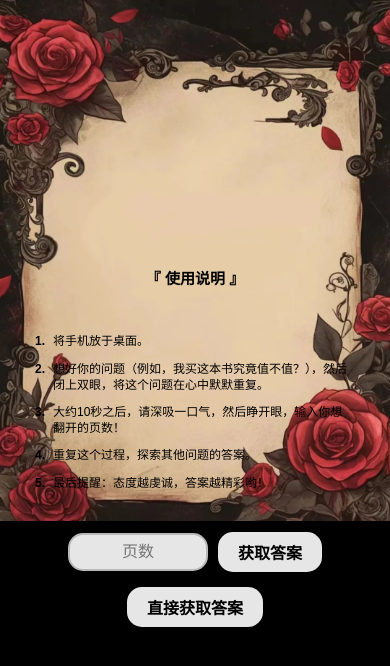
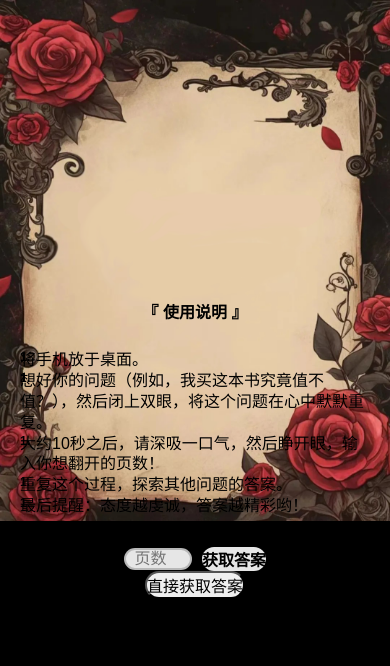
Before and after one commit to yue493152992/book-of-answers, a plain HTML site: page index.html in a window 390 px wide. Both pictures are taken after a click on the button "寻找答案". Drawn offline with Linux system fonts and the light colour scheme.

Commit message:
Update styles.css

```diff
--- a/styles.css
+++ b/styles.css
@@ -113,27 +113,21 @@ body {
 .container header {
     text-align: center;
     position: relative;
-    margin-bottom: 35px;
+    margin-bottom: 25px;
     display: flex;
     justify-content: center;
     align-items: center;
 }
 
 .container header h1 {
-    font-size: 18px;
+    font-size: 16px;
     color: #000000;
     position: relative;
     display: inline-block;
     padding: 0 20px;
     text-shadow: none;
     font-weight: bold;
-    margin-bottom: 12px;
-}
-
-.container header h1::before,
-.container header h1::after {
-    width: 30px;
-    height: 22px;
+    margin-bottom: 10px;
 }
 
 .instructions {
@@ -149,14 +143,14 @@ body {
 }
 
 .instructions li {
-    margin-bottom: 14px;
+    margin-bottom: 12px;
     color: #000000;
-    padding-left: 25px;
+    padding-left: 20px;
     padding-right: 15px;
-    font-size: 13px;
+    font-size: 12px;
     position: relative;
     text-shadow: none;
-    line-height: 1.4;
+    line-height: 1.3;
     text-align: left;
 }
 
@@ -167,18 +161,14 @@ body {
     left: 0;
     color: #000000;
     font-weight: bold;
-    font-size: 13px;
-}
-
-.instructions {
-    counter-reset: item;
+    font-size: 12px;
 }
 
 .answer-section {
     text-align: center;
-    margin-bottom: 30px;
+    margin-bottom: 25px;
     padding: 0 10px;
-    margin-top: 40px;
+    margin-top: 30px;
     width: 100%;
 }
 
@@ -186,15 +176,15 @@ body {
     display: flex;
     justify-content: center;
     align-items: center;
-    margin-top: 30px;
+    margin-top: 20px;
     flex-wrap: wrap;
     gap: 10px;
 }
 
 .page-input {
-    width: 160px;
+    width: 140px;
     padding: 8px 12px;
-    font-size: 16px;
+    font-size: 14px;
     border: 2px solid rgba(0, 0, 0, 0.2);
     border-radius: 15px;
     text-align: center;
@@ -204,37 +194,11 @@ body {
     -moz-appearance: textfield;
 }
 
-/* 去掉 Firefox 的上下选择按钮 */
-.page-input::-webkit-outer-spin-button,
-.page-input::-webkit-inner-spin-button {
-    -webkit-appearance: none;
-    margin: 0;
-}
-
-.page-input:focus {
-    outline: none;
-    border-color: rgba(0, 0, 0, 0.4);
-    box-shadow: 0 0 5px rgba(0, 0, 0, 0.1);
-}
-
+.answer-button,
 .random-answer-button {
-    display: block;
-    margin: 15px auto 0;
-    background-color: rgba(255, 255, 255, 0.9);
-    color: #000000;
-    border: none;
-    padding: 8px 30px;
-    font-size: 16px;
+    padding: 8px 20px;
+    font-size: 14px;
     border-radius: 15px;
-    cursor: pointer;
-    transition: all 0.3s ease;
-    font-weight: bold;
-}
-
-.random-answer-button:hover {
-    background-color: #FFFFFF;
-    transform: translateY(-2px);
-    box-shadow: 0 5px 15px rgba(255, 255, 255, 0.3);
 }
 
 .random-answer-button:disabled {
@@ -249,9 +213,6 @@ body {
     background-color: rgba(255, 255, 255, 0.9);
     color: #000000;
     border: none;
-    padding: 8px 20px;
-    font-size: 16px;
-    border-radius: 15px;
     cursor: pointer;
     transition: all 0.3s ease;
     font-weight: bold;
@@ -372,14 +333,14 @@ body {
     padding: 0;
     font-size: 10px;
     line-height: 1.4;
-    color: rgba(255, 255, 255, 0.9);
+    color: rgba(255, 255, 255, 1);
     white-space: normal;
     word-wrap: break-word;
-    text-shadow: 0 1px 2px rgba(0, 0, 0, 0.3);
+    text-shadow: 0 1px 3px rgba(0, 0, 0, 0.5);
 }
 
 .page3-image.show + .qr-description {
-    opacity: 0.8;
+    opacity: 1;
 }
 
 .answer-chinese {
@@ -416,74 +377,16 @@ body {
 }
 
 @media (max-width: 480px) {
-    .landing-page h1 {
-        font-size: 28px;
-    }
-
-    .landing-page .subtitle {
-        font-size: 16px;
-    }
-
-    .landing-page .description {
-        font-size: 16px;
-    }
-
-    .start-button {
-        padding: 10px 30px;
-        font-size: 16px;
-    }
-
-    .container {
-        padding: 15px;
-    }
-
-    .page-input {
-        width: 140px;
-    }
-
+    .container,
+    .container header h1,
+    .instructions li,
+    .page-input,
     .answer-button,
     .random-answer-button {
-        padding: 8px 20px;
-    }
-
-    .answer-chinese {
-        font-size: 20px;
-    }
-
-    .answer-english {
-        font-size: 18px;
-    }
-
-    .qr-container {
-        padding: 3px 8px;
-        top: calc(100vh - 8px);  /* 在移动端稍微调整位置 */
-    }
-
-    .page3-image {
-        width: 32px;
-        height: 32px;
-    }
-
-    .qr-description p {
-        font-size: 9px;
-        color: rgba(255, 255, 255, 0.9);
-    }
-
-    .container header h1 {
-        font-size: 15px;
-        margin-bottom: 8px;
-        padding: 0 15px;
-    }
-
-    .instructions li {
-        font-size: 12px;
-        margin-bottom: 12px;
-        line-height: 1.3;
-        padding-left: 18px;
-        padding-right: 8px;
-    }
-
-    .instructions li::before {
-        font-size: 12px;
+        /* 移除所有响应式样式 */
+        font-size: unset;
+        padding: unset;
+        margin: unset;
+        width: unset;
     }
 }
```
